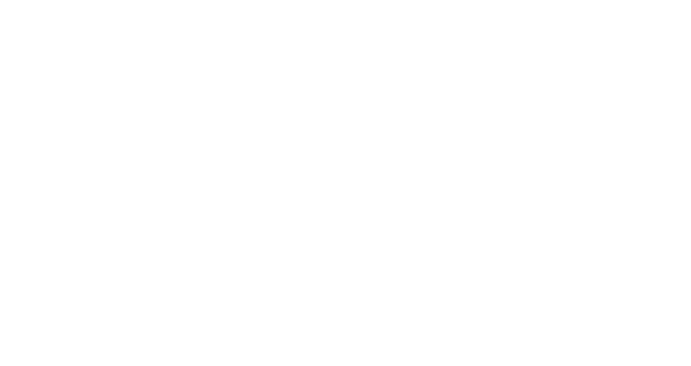
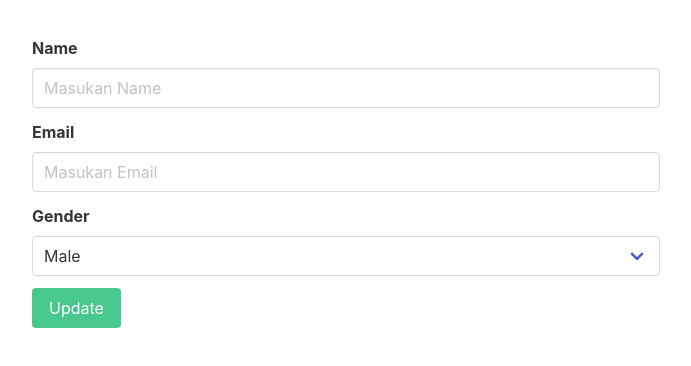
Before and after one commit to MRJN2017/CRUD-react, a React (Create React App) app in the folder frontend/: page /edit/1 in a window 1280 px wide. Before the commit this address had no page. Shown: the top 366 px of the page, without its empty margins (294-985 px from the left). Built offline with nearby package versions, Linux system fonts and the light colour scheme; no server answers.

Commit message:
add dan update data success

```diff
--- a/frontend/src/App.js
+++ b/frontend/src/App.js
@@ -1,6 +1,7 @@
 import { BrowserRouter, Routes, Route } from "react-router-dom";
 import UserList from "./components/UserList";
 import AddUser from "./components/AddUser";
+import EditUser from "./components/EditUser";
 
 function App() {
   return (
@@ -8,6 +9,7 @@
       <Routes>
         <Route path="/" element={<UserList/>}/>
         <Route path="add" element={<AddUser/>}/>
+        <Route path="edit/:id" element={<EditUser/>}/>
       </Routes>
 
     </BrowserRouter>
--- /dev/null
+++ b/frontend/src/components/EditUser.js
@@ -0,0 +1,89 @@
+import React, { useState, useEffect } from 'react';
+import axios from 'axios';
+import { useNavigate, useParams } from 'react-router-dom';
+
+const EditUser = () => {
+    const [name, setName] = useState("");
+    const [email, setEmail] = useState("");
+    const [gender, setGender] = useState("Male");
+    const navigate = useNavigate();
+    const { id }  = useParams();
+
+    useEffect(() => {
+        const getUserById = async () => {
+            try {
+                const response = await axios.get(`http://localhost:5000/users/${id}`);
+                setName(response.data.name);
+                setEmail(response.data.email);
+                setGender(response.data.gender);
+            } catch (error) {
+                console.log(error);
+            }
+        }
+
+        getUserById();
+    }, [id]);
+
+    const updateUser = async (e) => {
+        e.preventDefault();
+        try {
+            await axios.patch(`http://localhost:5000/users/${id}`, {
+                name,
+                email,
+                gender
+            });
+            navigate("/");
+        } catch (error) {
+            console.log(error);
+        }
+    }
+
+    return (
+        <div className="columns mt-5 is-centered">
+            <div className="column is-half">
+                <form onSubmit={updateUser}>
+                    <div className="field">
+                        <label className="label">Name</label>
+                        <div className="control">
+                            <input
+                                type="text"
+                                className="input"
+                                value={name}
+                                onChange={(e) => setName(e.target.value)}
+                                placeholder='Masukan Name'
+                            />
+                        </div>
+                    </div>
+                    <div className="field">
+                        <label className="label">Email</label>
+                        <div className="control">
+                            <input
+                                type="text"
+                                className="input"
+                                value={email}
+                                onChange={(e) => setEmail(e.target.value)}
+                                placeholder='Masukan Email' />
+                        </div>
+                    </div>
+                    <div className="field">
+                        <label className="label">Gender</label>
+                        <div className="control">
+                            <div className="select is-fullwidth">
+                                <select value={gender}
+                                    onChange={(e) => setGender(e.target.value)}>
+                                    <option value="Male">Male</option>
+                                    <option value="Female">Female</option>
+                                </select>
+                            </div>
+                        </div>
+                    </div>
+                    <div className="field">
+                        <button type='submit' className='button is-success'>Update</button>
+                    </div>
+                </form>
+            </div>
+        </div>
+    )
+}
+
+export default EditUser;
--- a/frontend/src/components/UserList.js
+++ b/frontend/src/components/UserList.js
@@ -1,5 +1,6 @@
 import React, {useState, useEffect} from 'react'
 import axios from "axios";
+import { Link } from 'react-router-dom';
 
 const UserList  = () => {
     const [users, setUser] = useState([]);
@@ -16,6 +17,7 @@
   return (
     <div className="columns mt-5 is-centered">
         <div className="column is-half">
+            <Link to={`add`} className='button is-success'>Add New</Link>
             <table className='table is-striped is-fullwidth'>
                 <thead>
                     <tr>
@@ -34,7 +36,7 @@
                         <td>{user.email}</td>
                         <td>{user.gender}</td>
                         <td>
-                            <button className='button is-small is-info'>Edit</button>
+                            <Link to={`edit/${user.id}`} className='button is-small is-info'>Edit</Link>
                             <button className='button is-small is-danger'>Delete</button>
                         </td>
                     </tr>
```
